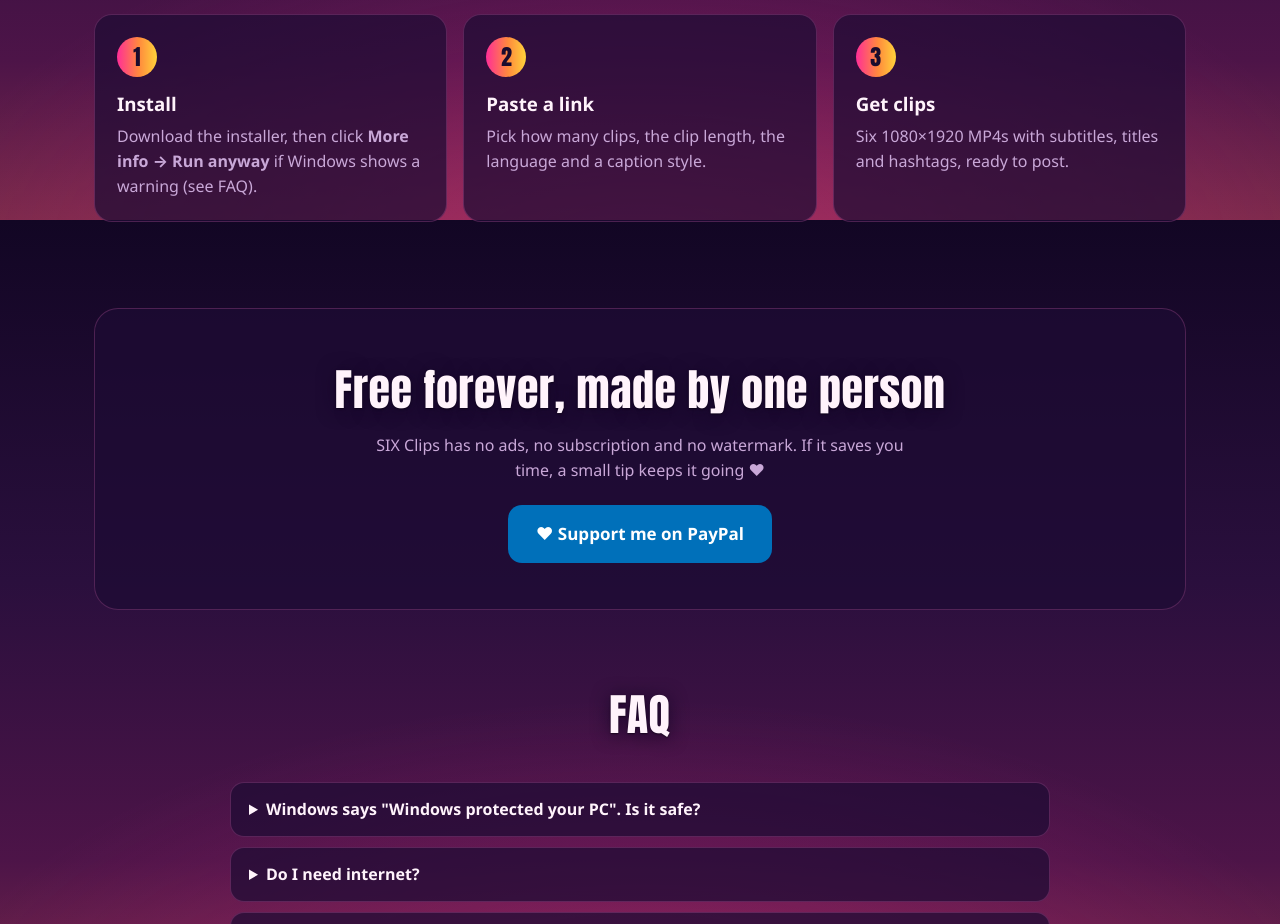
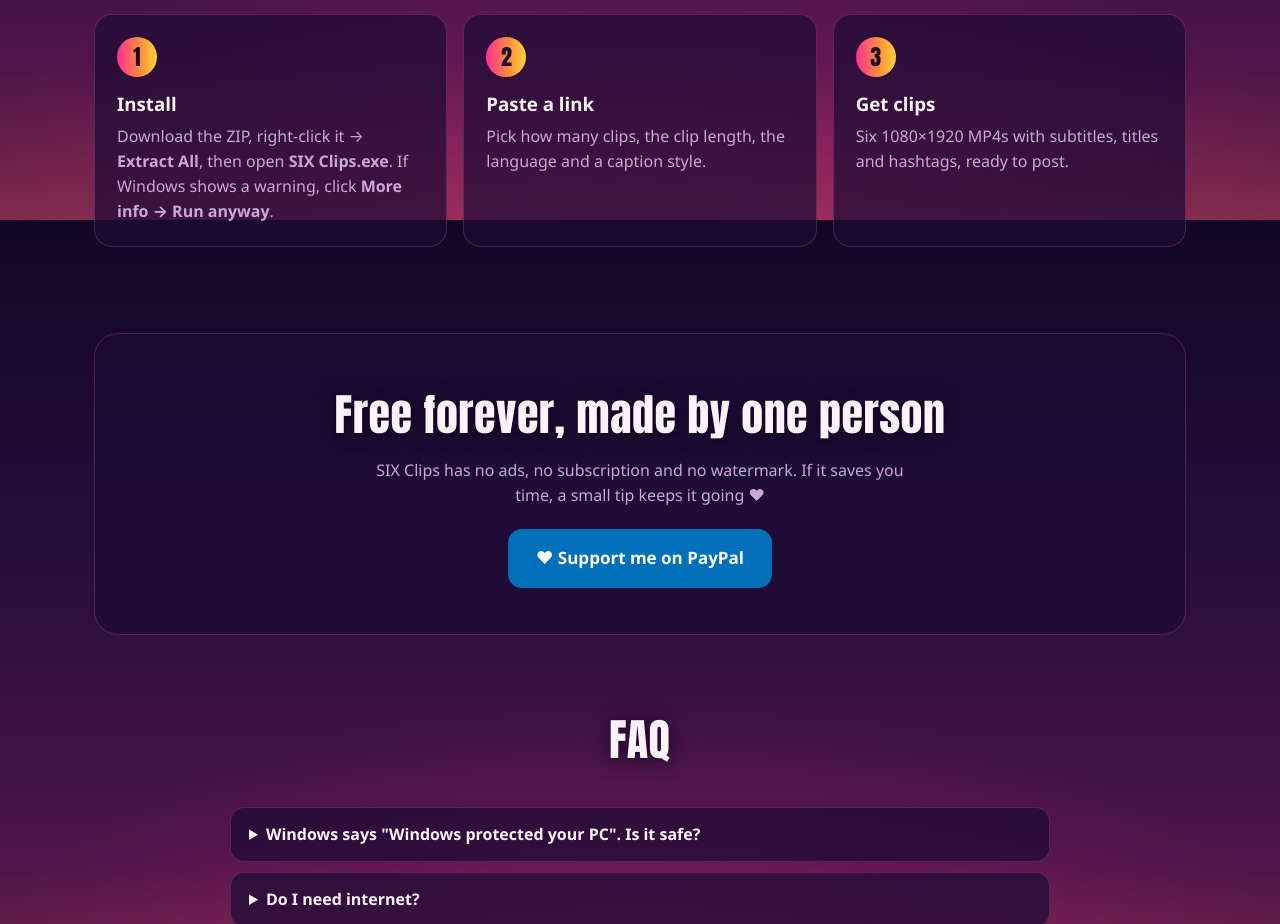
Before and after one commit to Uootsav/six-clips, a plain HTML site: page index.html in a window 1280 px wide. Shown: the part 1380-2304 px from the top of the page. Drawn offline with Linux system fonts and the light colour scheme; no server answers.

Commit message:
index.html

```diff
--- a/index.html
+++ b/index.html
@@ -90,7 +90,7 @@
   <section id="how">
     <h2>How it works</h2>
     <ol class="how">
-      <li><span>1</span><h3>Install</h3><p>Download the installer, then click <b>More info → Run anyway</b> if Windows shows a warning (see FAQ).</p></li>
+      <li><span>1</span><h3>Install</h3><p>Download the ZIP, right-click it → <b>Extract All</b>, then open <b>SIX Clips.exe</b>. If Windows shows a warning, click <b>More info → Run anyway</b>.
       <li><span>2</span><h3>Paste a link</h3><p>Pick how many clips, the clip length, the language and a caption style.</p></li>
       <li><span>3</span><h3>Get clips</h3><p>Six 1080×1920 MP4s with subtitles, titles and hashtags, ready to post.</p></li>
     </ol>
```
